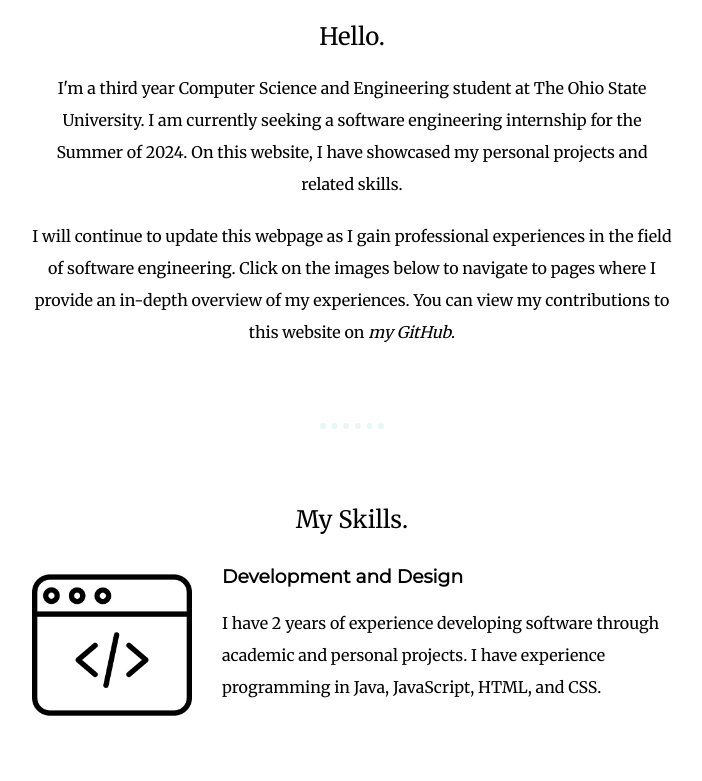
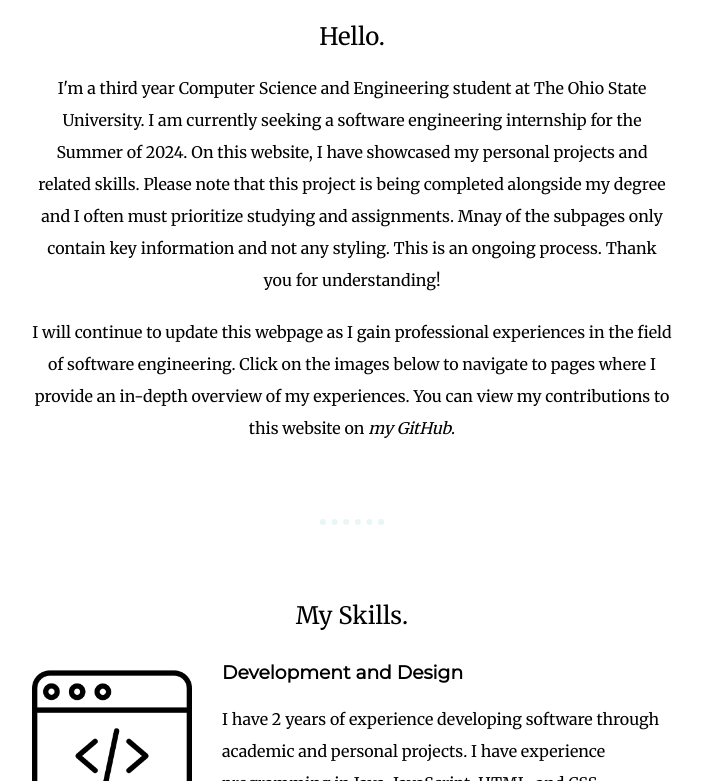
Before and after one commit to alexleblanc2021/cv, a plain HTML site: page index.html in a window 1280 px wide. Shown: the part 1329-2110 px from the top of the page, without its empty margins (288-990 px from the left). Drawn offline with Linux system fonts and the light colour scheme.

Commit message:
Update index.html
Changed text on homepage to indicate status of website

```diff
--- a/index.html
+++ b/index.html
@@ -23,7 +23,9 @@
         <img class="alex" src="images/alexleblanc.jpg" alt="Picture of Alex LeBlanc">
         <h2>Hello.</h2>
         <p class="intro">I'm a third year Computer Science and Engineering student at The Ohio State University. I am currently seeking a software
-          engineering internship for the Summer of 2024. On this website, I have showcased my personal projects and related skills.
+          engineering internship for the Summer of 2024. On this website, I have showcased my personal projects and related skills. Please note
+          that this project is being completed alongside my degree and I often must prioritize studying and assignments. Mnay of the subpages only
+          contain key information and not any styling. This is an ongoing process. Thank you for understanding!
         </p>
         <br class="spacer">
         <p class="intro">I will continue to update this webpage as I gain professional experiences in the field of software engineering. Click on the images below
```
